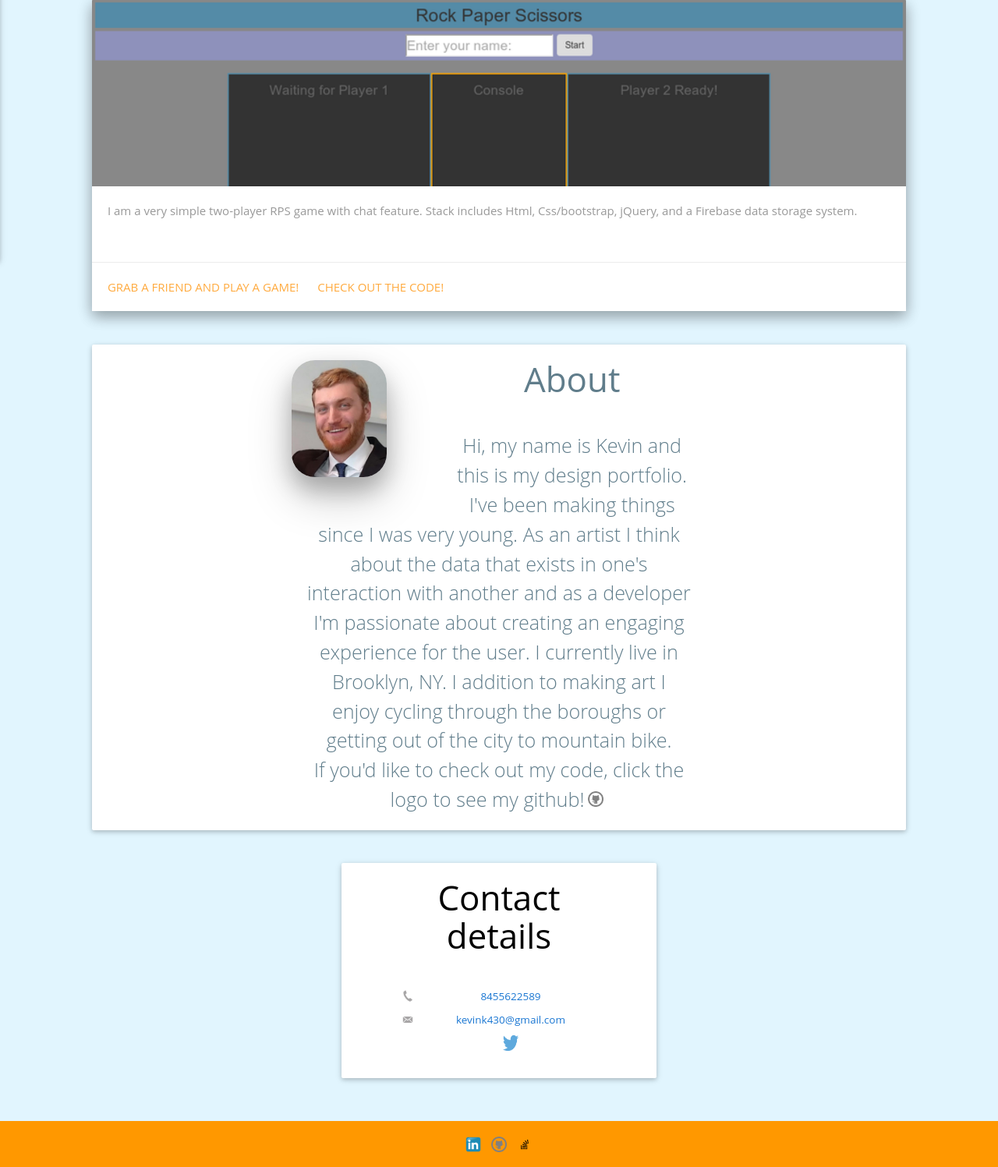
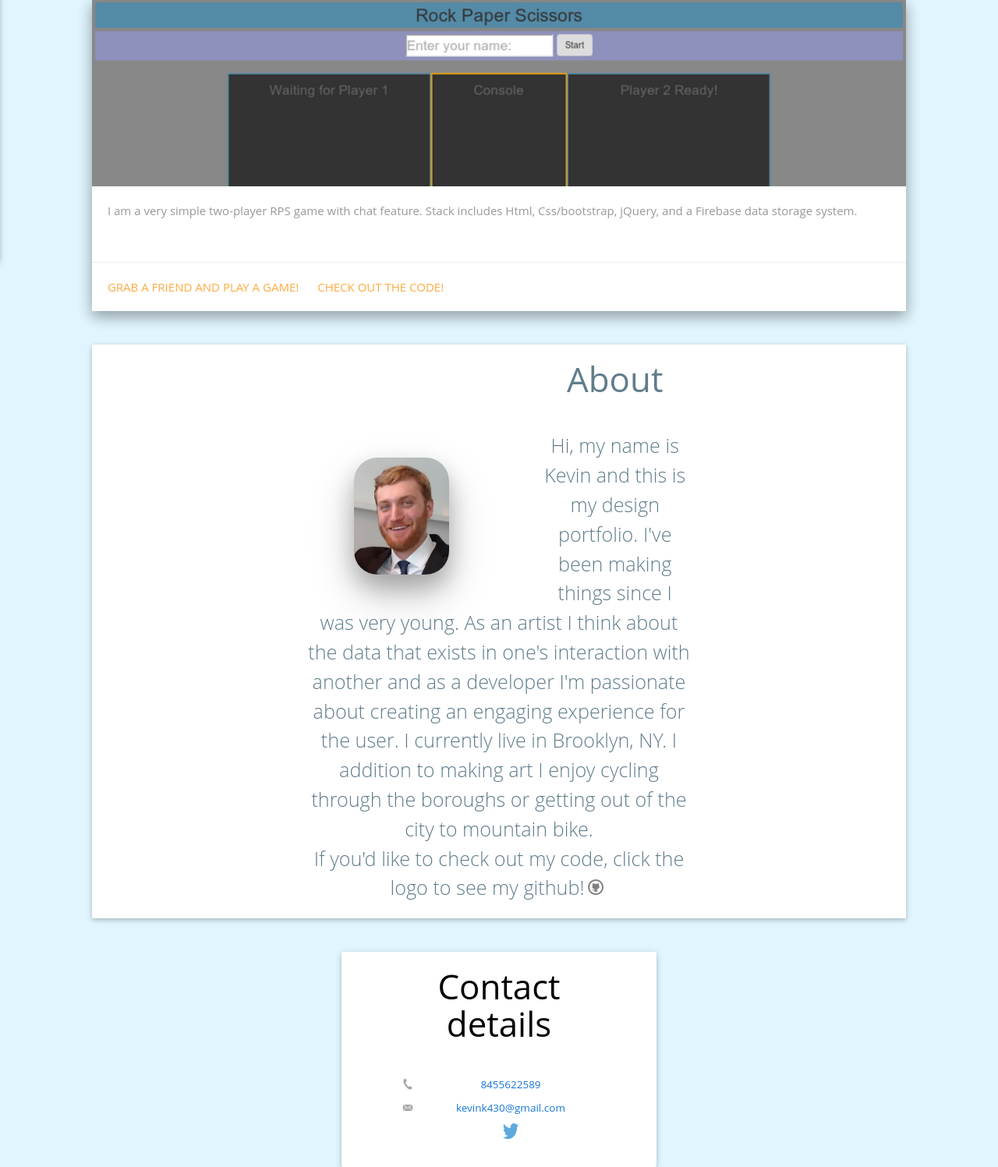
Before and after one commit to kknoerz/newPortfolio, a PHP site: page / in a window 1280 px wide. Shown: the part 525-2022 px from the top of the page at 78% size. Run offline with PHP 8.4, Linux system fonts and the light colour scheme; some libraries are stand-ins or nearby versions.

Commit message:
added style to profile

```diff
--- a/css/style.css
+++ b/css/style.css
@@ -158,6 +158,11 @@ PAGE: PORTFOLIO
 PAGE: ABOUT
 
 ********************************************/
+#profile {
+  margin-top: 125px;
+  margin-right: 30px;
+  margin-left: 80px;
+}
 
 .profile-photo {
   display: block;
```
